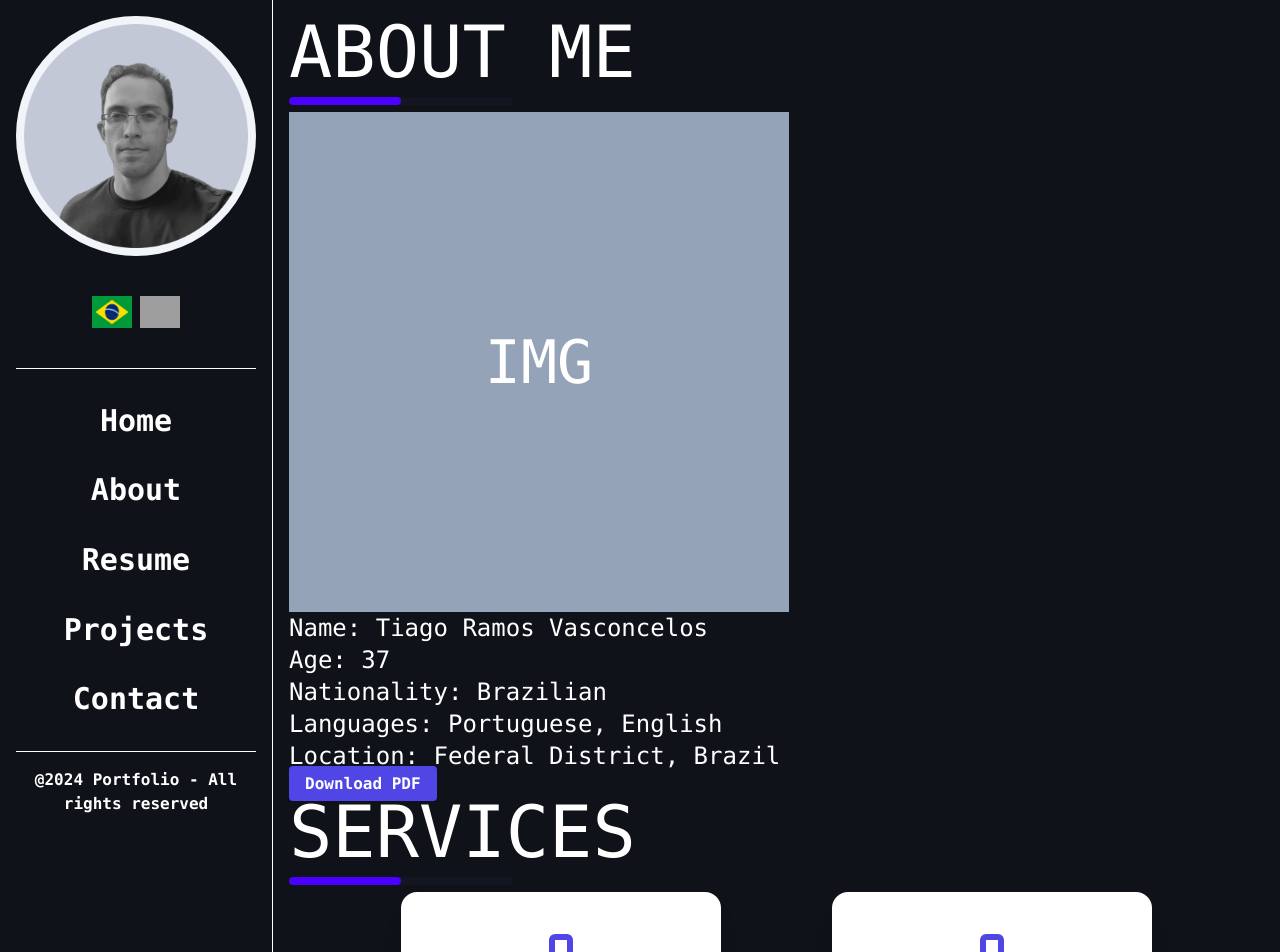
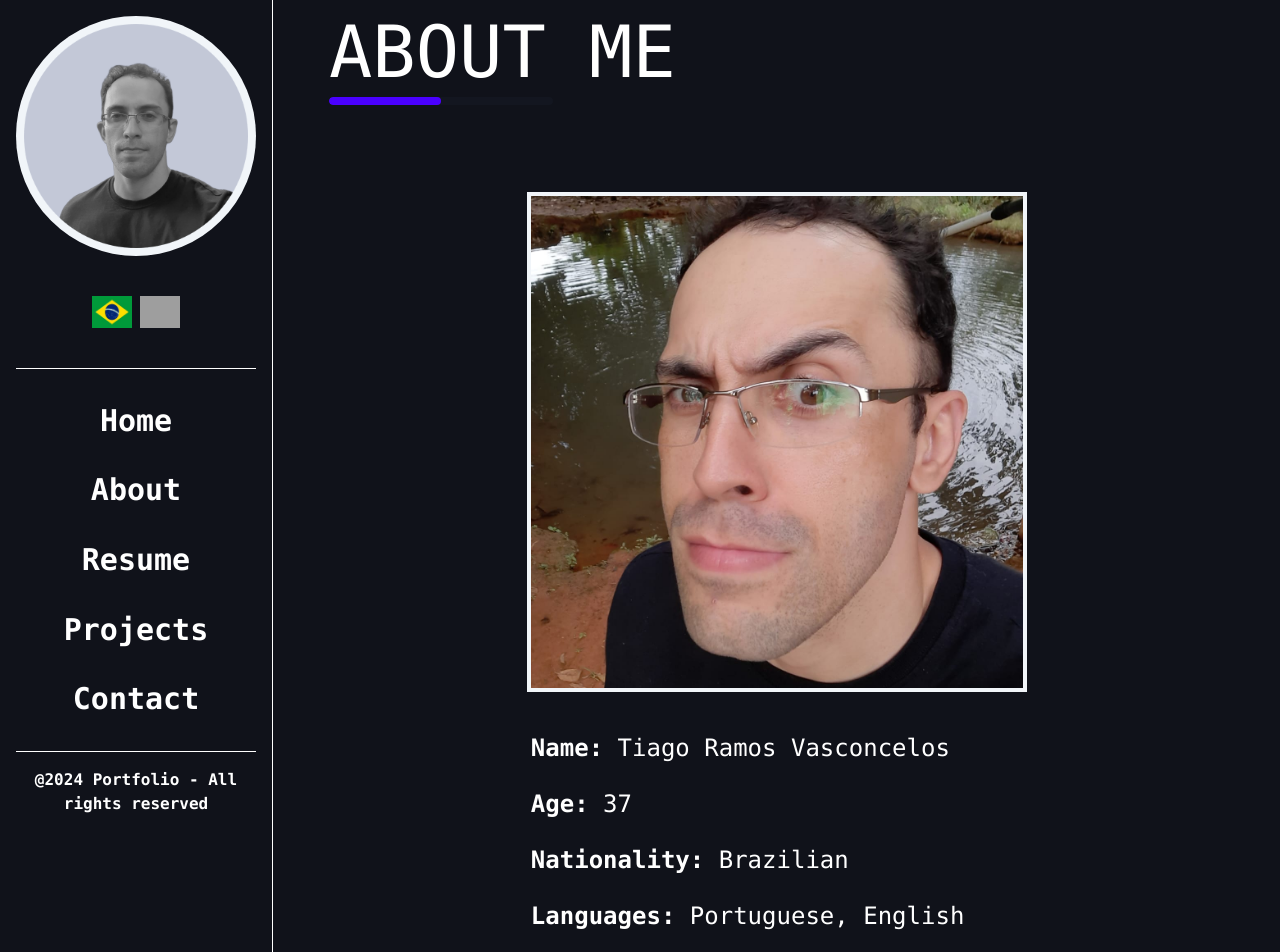
Before and after one commit to Tiago-devop/portfolio, a React (Vite) app: page /about in a window 1280 px wide. Shown: the top 952 px of the page. Built offline with nearby package versions, Linux system fonts and the light colour scheme; grey boxes are pictures that could not be loaded.

Commit message:
Add AboutPicture and update About page

```diff
--- a/src/assets/index.ts
+++ b/src/assets/index.ts
@@ -1,3 +1,4 @@
 export { default as Brazil } from "./brazilian-flag-small.jpg";
 export { default as US } from "./american-flag-small.jpg";
 export { default as Picture } from "./profile-pic.png";
+export { default as AboutPicture } from "./about-pic.jpeg";
--- a/src/pages/About.tsx
+++ b/src/pages/About.tsx
@@ -1,27 +1,28 @@
-import { LuNetwork } from "react-icons/lu";
+import { LuNetwork, LuBrainCircuit } from "react-icons/lu";
+import { AboutPicture } from "../assets"
 export default function About() {
   return (
     <div className="w-full h-full">
-      <h2 className="text-7xl">ABOUT ME</h2>
-      <progress className="progress progress-primary w-56" value="50" max="100"></progress>
-      <div>
-        <div className="w-[500px] h-[500px] bg-slate-400 flex justify-center items-center">
-          <p className="text-white text-6xl">IMG</p>
+      <h2 className="text-7xl ml-10">ABOUT ME</h2>
+      <progress className="progress progress-primary w-56 ml-10" value="50" max="100"></progress>
+      <div className="flex flex-col justify-center items-center mt-20">
+        <div className="w-[500px] h-[500px] border-4 border-slate-100">
+          <img src={AboutPicture} alt="Profile Picture" className="object-cover w-full h-full" />
         </div>
-        <div>
-          <p className="text-2xl">Name: Tiago Ramos Vasconcelos</p>
-          <p className="text-2xl">Age: 37</p>
-          <p className="text-2xl">Nationality: Brazilian</p>
-          <p className="text-2xl">Languages: Portuguese, English</p>
-          <p className="text-2xl">Location: Federal District, Brazil</p>
-          <a href="https://drive.google.com/uc?export=download&id=1lZwbSv6A6KLb2_24LfTPMTxf_mFAN73j" target="_blank" rel="noopener noreferrer" className="bg-indigo-600 hover:bg-indigo-800 text-white font-bold py-2 px-4 rounded">
-            Download PDF
+        <div className="flex flex-col justify-between my-10 h-80 ">
+          <p className="text-2xl"><span className="font-semibold">Name:</span> Tiago Ramos Vasconcelos</p>
+          <p className="text-2xl"><span className="font-semibold">Age:</span> 37</p>
+          <p className="text-2xl"><span className="font-semibold">Nationality:</span> Brazilian</p>
+          <p className="text-2xl"><span className="font-semibold">Languages:</span> Portuguese, English</p>
+          <p className="text-2xl"><span className="font-semibold">Location:</span> Federal District, Brazil</p>
+          <a href="https://drive.google.com/uc?export=download&id=1lZwbSv6A6KLb2_24LfTPMTxf_mFAN73j" target="_blank" rel="noopener noreferrer" className="w-40 text-center  bg-indigo-600 hover:bg-indigo-800 text-white font-bold py-2 px-4 rounded">
+            Download CV
           </a>
         </div>
       </div>
-      <h2 className="text-7xl">SERVICES</h2>
-      <progress className="progress progress-primary w-56" value="50" max="100"></progress>
-      <div className="flex w-full justify-evenly">
+      <h2 className="text-7xl ml-10">SERVICES</h2>
+      <progress className="progress progress-primary w-56 ml-10" value="50" max="100"></progress>
+      <div className="flex w-full justify-evenly my-40">
         <div className="card w-80 h-64 bg-base-100 shadow-xl">
           <figure>
             <div className="w-full h-40 flex justify-center items-center">
@@ -36,7 +37,7 @@ export default function About() {
         <div className="card w-80 h-64 bg-base-100 shadow-xl">
           <figure>
             <div className="w-full h-40 flex justify-center items-center">
-              <LuNetwork className="text-7xl text-indigo-600" />
+              <LuBrainCircuit className="text-7xl text-indigo-600" />
             </div>
           </figure>
           <div className="card-body border-t-2 border-slate-600">
```
Also changed, not shown: src/assets/about-pic.jpeg (added).
